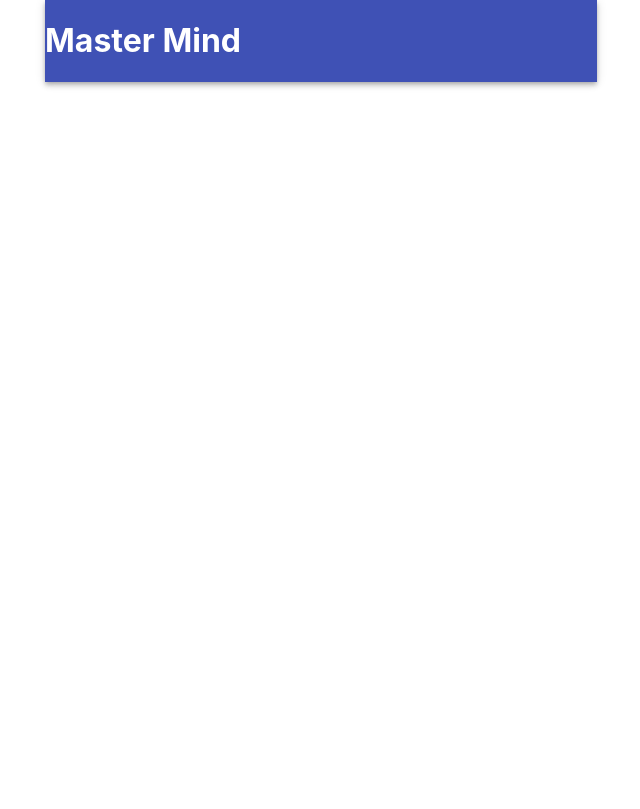
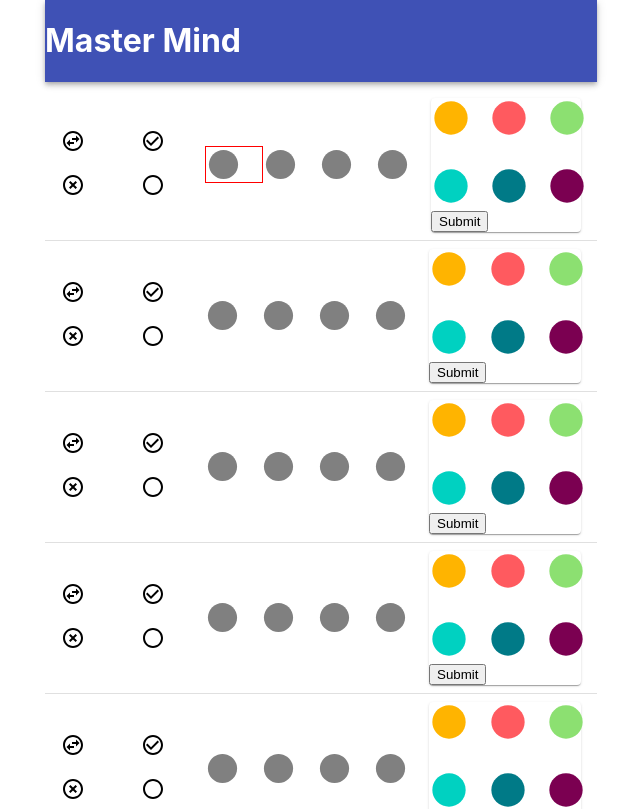
Before and after one commit to robinhuy/react-master-mind, a React (Create React App) app: page / in a window 1280 px wide. Shown: the top 809 px of the page, without its empty margins (319-959 px from the left). Built offline with nearby package versions, Linux system fonts and the light colour scheme.

Commit message:
add feature chooseColor + changeCodePeg

```diff
--- a/package.json
+++ b/package.json
@@ -5,6 +5,7 @@
   "dependencies": {
     "@material-ui/core": "^4.1.1",
     "@material-ui/icons": "^4.2.0",
+    "lodash": "^4.17.11",
     "react": "^16.8.6",
     "react-dom": "^16.8.6",
     "react-scripts": "3.0.1"
--- a/src/App.css
+++ b/src/App.css
@@ -1,7 +1,3 @@
-.App {
-  text-align: center;
+.Peg--active {
+  border: 1px solid red;
 }
-
-.App-header {
-  background-color: #282c34;
-}
--- a/src/App.js
+++ b/src/App.js
@@ -1,5 +1,5 @@
 import React from 'react';
-import { Container, AppBar, Grid, List, ListItem, ListItemAvatar, ListItemIcon, Divider } from '@material-ui/core';
+import { Container, AppBar, List, ListItem, ListItemAvatar, ListItemIcon, Divider } from '@material-ui/core';
 import { Lens } from '@material-ui/icons';
 import './App.css';
 
@@ -11,41 +11,70 @@
     super(props);
     this.state = {
       colors: ['#FFB400', '#FF5A5F', '#8CE071', '#00D1C1', '#007A87', '#7B0051'],
+      numberOfRows: 10,
+      numberOfPegsInRow: 4,
       codes: [],
       rows: [],
-      pegsInRow: 4,
-      numberOfRows: 10,
-      currentRow: 0
+      currentRow: 0,
+      currentPeg: 0,
     };
   }
 
-  _onChooseColor = (i) => {
-    console.log(i);
-  }
-
   _generateRandomCodes = () => {
-    const { colors, pegsInRow } = this.state
+    const { colors, numberOfPegsInRow } = this.state;
     let codes = [];
 
-    for (let i = 0; i < pegsInRow; i++) {
-      codes.push(colors[Math.floor(Math.random() * colors.length)])
+    for (let i = 0; i < numberOfPegsInRow; i++) {
+      codes.push(colors[Math.floor(Math.random() * colors.length)]);
     }
 
     return codes;
   }
 
   componentDidMount() {
-    this.setState({ codes: this._generateRandomCodes() })
+    const { numberOfPegsInRow, numberOfRows } = this.state;
+
+    this.setState({
+      codes: this._generateRandomCodes(),
+      rows: Array(numberOfRows * numberOfPegsInRow).fill('gray')
+    });
   }
 
-  _renderCodePeg = () => {
-    const { pegsInRow } = this.state
+  _onChooseColor = (color) => {
+    const { rows, currentPeg, numberOfPegsInRow } = this.state;
+    let newRows = Array.from(rows);
+    newRows[currentPeg] = color;
+
+    this.setState({ rows: newRows });
+
+    // Only change the current peg when it is not the final peg in row
+    if ((currentPeg + 1) % numberOfPegsInRow !== 0) {
+      this.setState({ currentPeg: currentPeg + 1 });
+    }
+  }
+
+  _onChangePeg = (index) => {
+    this.setState({ currentPeg: index });
+  }
+
+  _onSubmit = () => {
+    const currentPeg = this.state.currentPeg;
+    this.setState({ currentPeg: currentPeg + 1 });
+  }
+
+  _renderCodePeg = (rowIndex) => {
+    const { numberOfPegsInRow, rows, currentPeg } = this.state;
     let codePegs = [];
 
-    for (let i = 0; i < pegsInRow; i++) {
+    for (let i = 0; i < numberOfPegsInRow; i++) {
+      const index = rowIndex * numberOfPegsInRow + i;
+
       codePegs.push(
-        <ListItemIcon key={i}>
-          <Lens fontSize="large" style={{ color: 'gray' }} />
+        <ListItemIcon
+          key={i}
+          className={currentPeg === index ? "Peg--active" : ""}
+          onClick={() => this._onChangePeg(index)}>
+          <Lens fontSize="large" style={{ color: rows[index] }} />
         </ListItemIcon>
       );
     }
@@ -54,25 +83,28 @@
   }
 
   _renderDecodingBoard = () => {
-    let rows = [];
+    const { numberOfRows, colors } = this.state
+    let board = [];
 
-    for (let i = 0; i < this.state.numberOfRows; i++) {
-      rows.push(
+    for (let i = 0; i < numberOfRows; i++) {
+      board.push(
         <div key={i}>
           <ListItem>
             <ListItemAvatar>
               <KeyPegs />
             </ListItemAvatar>
 
-            {this._renderCodePeg()}
+            {this._renderCodePeg(i)}
 
-            <ChooseCodePegs colors={this.state.colors} onChooseColor={this._onChooseColor} />
+            <ChooseCodePegs colors={colors} onChooseColor={this._onChooseColor} onSubmit={this._onSubmit} />
           </ListItem>
 
           <Divider />
         </div>
       );
     }
+
+    return board;
   }
 
   render() {
--- a/src/components/ChooseCodePegs.js
+++ b/src/components/ChooseCodePegs.js
@@ -12,6 +12,8 @@
           </Grid>
         )}
       </Grid>
+
+      <button onClick={props.onSubmit}>Submit</button>
     </Paper>
   );
 }
--- a/src/components/KeyPegs.js
+++ b/src/components/KeyPegs.js
@@ -1,8 +1,6 @@
 import React from 'react';
 import { Grid } from '@material-ui/core';
 import { SwapHorizontalCircleOutlined, CheckCircleOutline, HighlightOff, PanoramaFishEye } from '@material-ui/icons';
-
-const NUMBER_KEY_PEGS = 4;
 
 export default function KeyPegs(props) {
   return (
```
